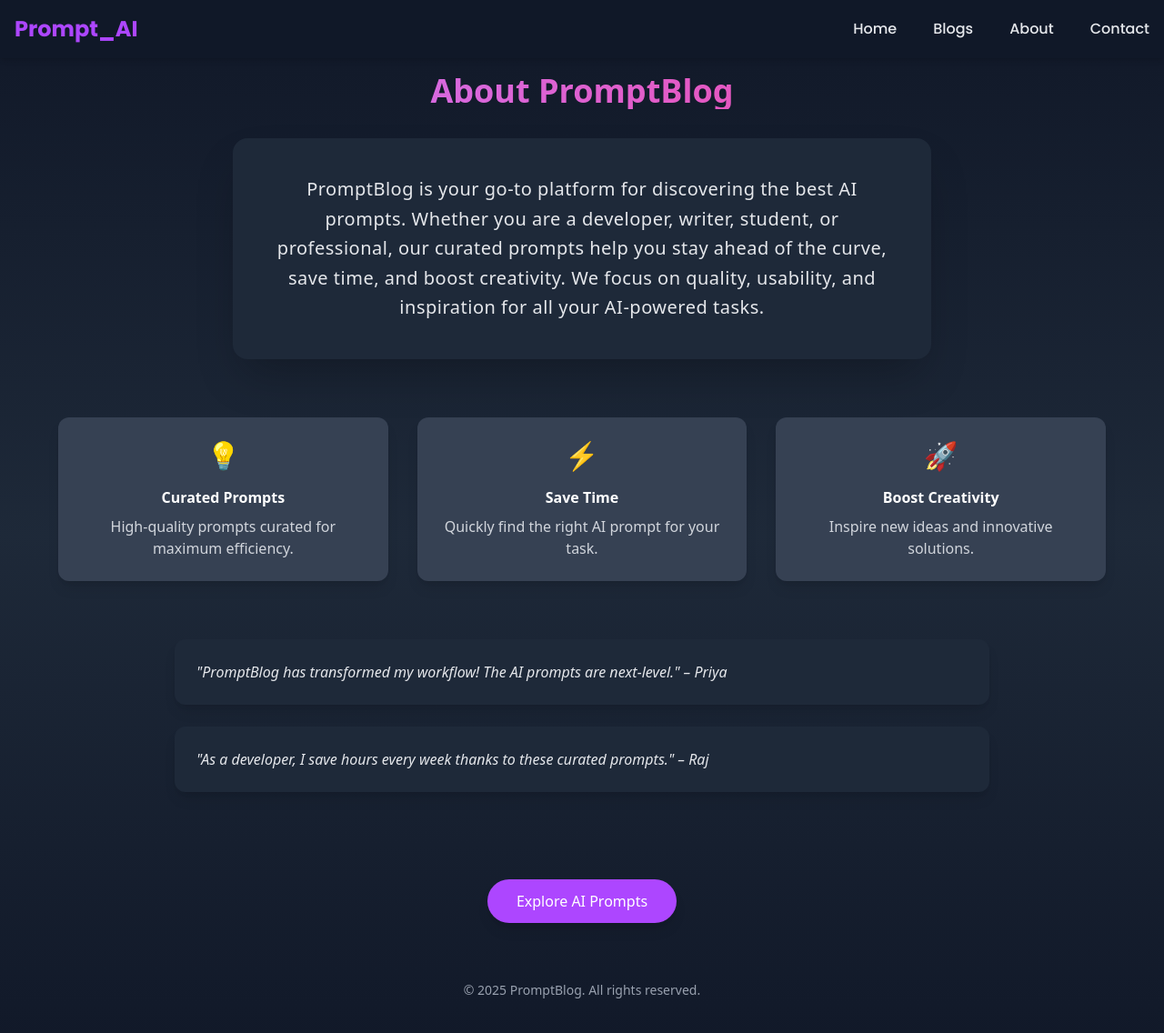
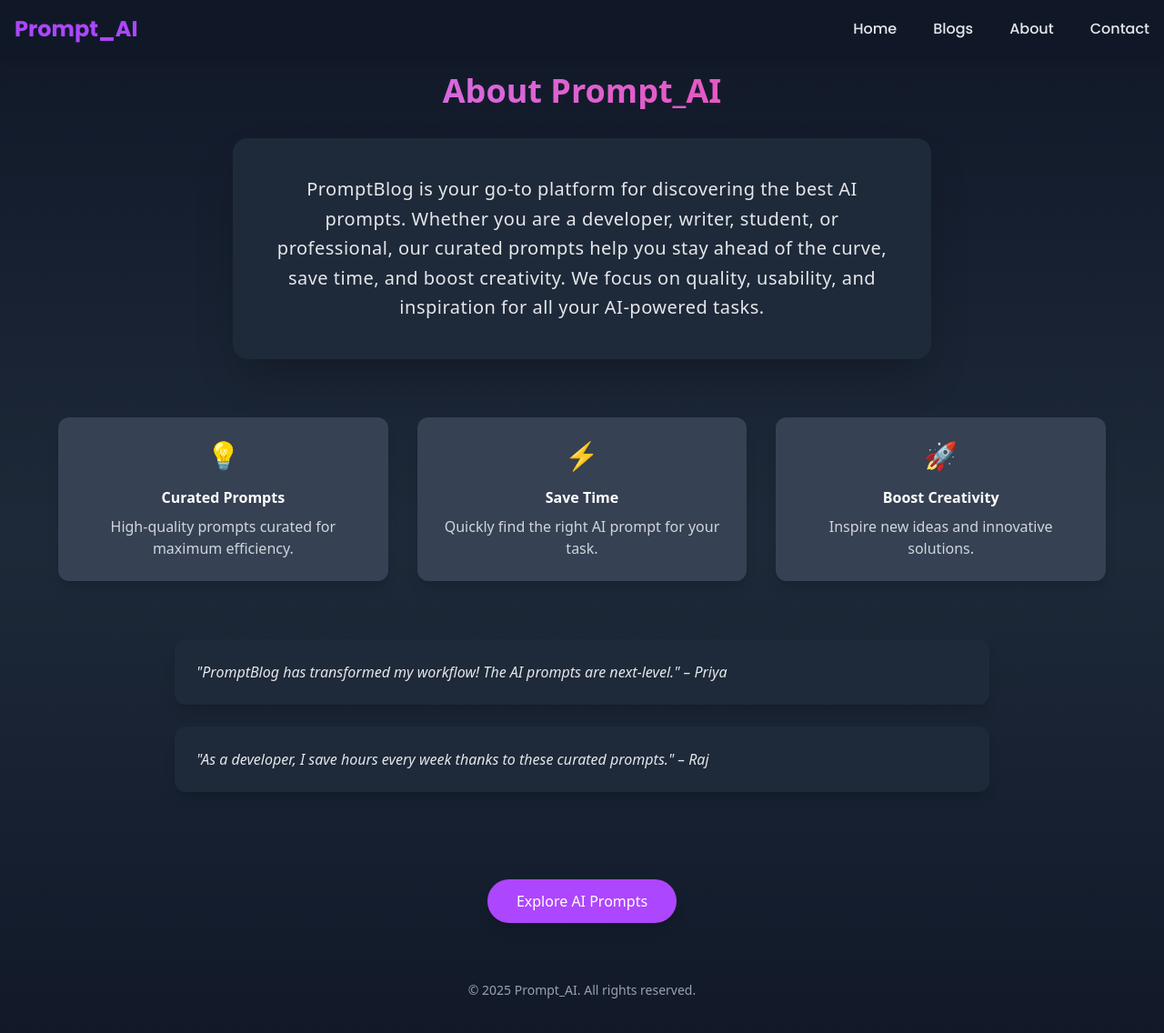
Before and after one commit to maheshmantrala/Prompt_AI, a React (Vite) app: page /about in a window 1280 px wide. Shown: the top 1136 px of the page at 91% size. Built offline with nearby package versions, Linux system fonts and the light colour scheme.

Commit message:
Small change in about page

```diff
--- a/src/components/About.jsx
+++ b/src/components/About.jsx
@@ -11,7 +11,7 @@ const About = () => {
         animate={{ opacity: 1, y: 0 }}
         transition={{ duration: 0.8 }}
       >
-        About PromptBlog
+        About Prompt_AI
       </motion.h1>
 
       {/* Content Card */}
@@ -93,7 +93,7 @@ const About = () => {
         animate={{ opacity: 1 }}
         transition={{ delay: 0.9, duration: 0.8 }}
       >
-        &copy; 2025 PromptBlog. All rights reserved.
+        &copy; 2025 Prompt_AI. All rights reserved.
       </motion.div>
 
     </section>
```
